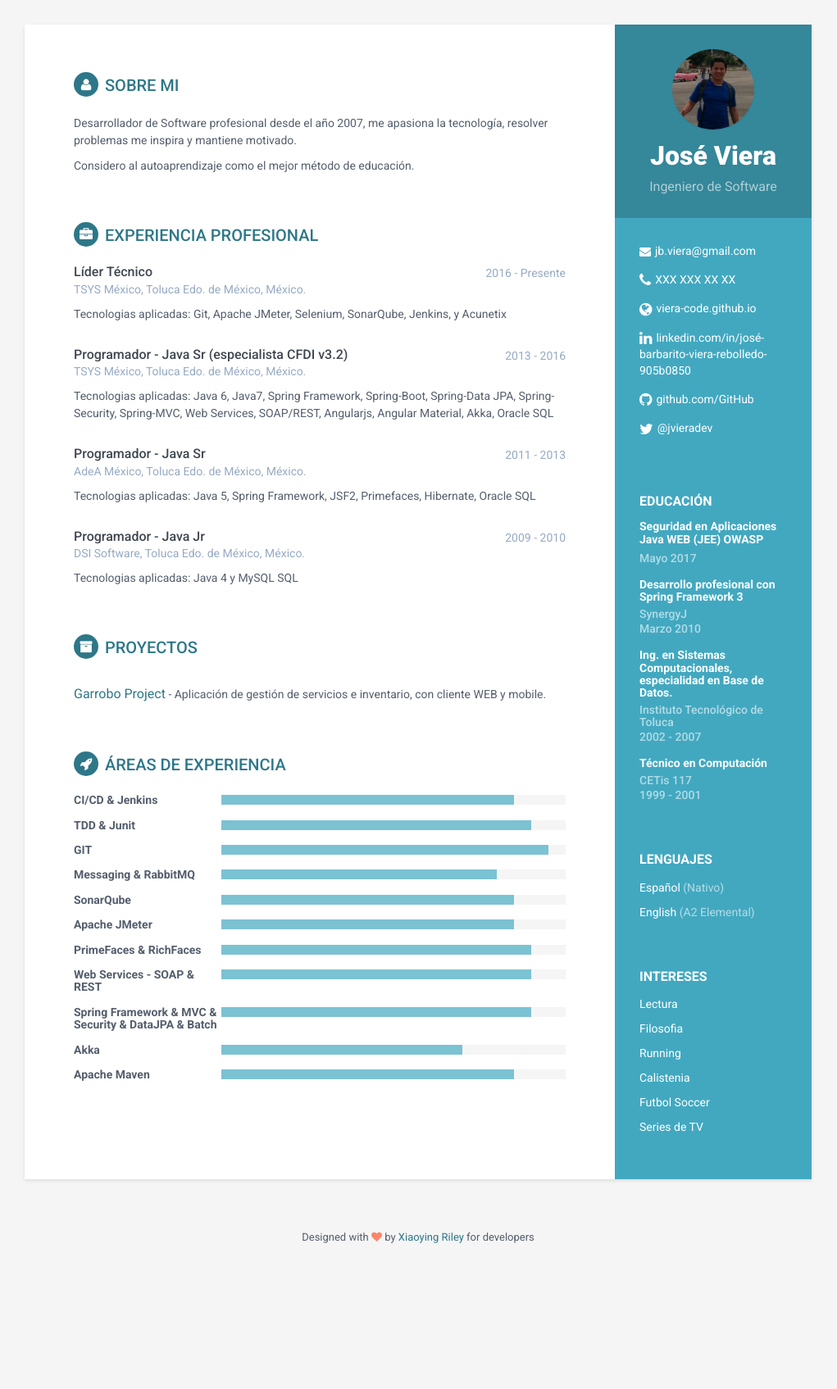
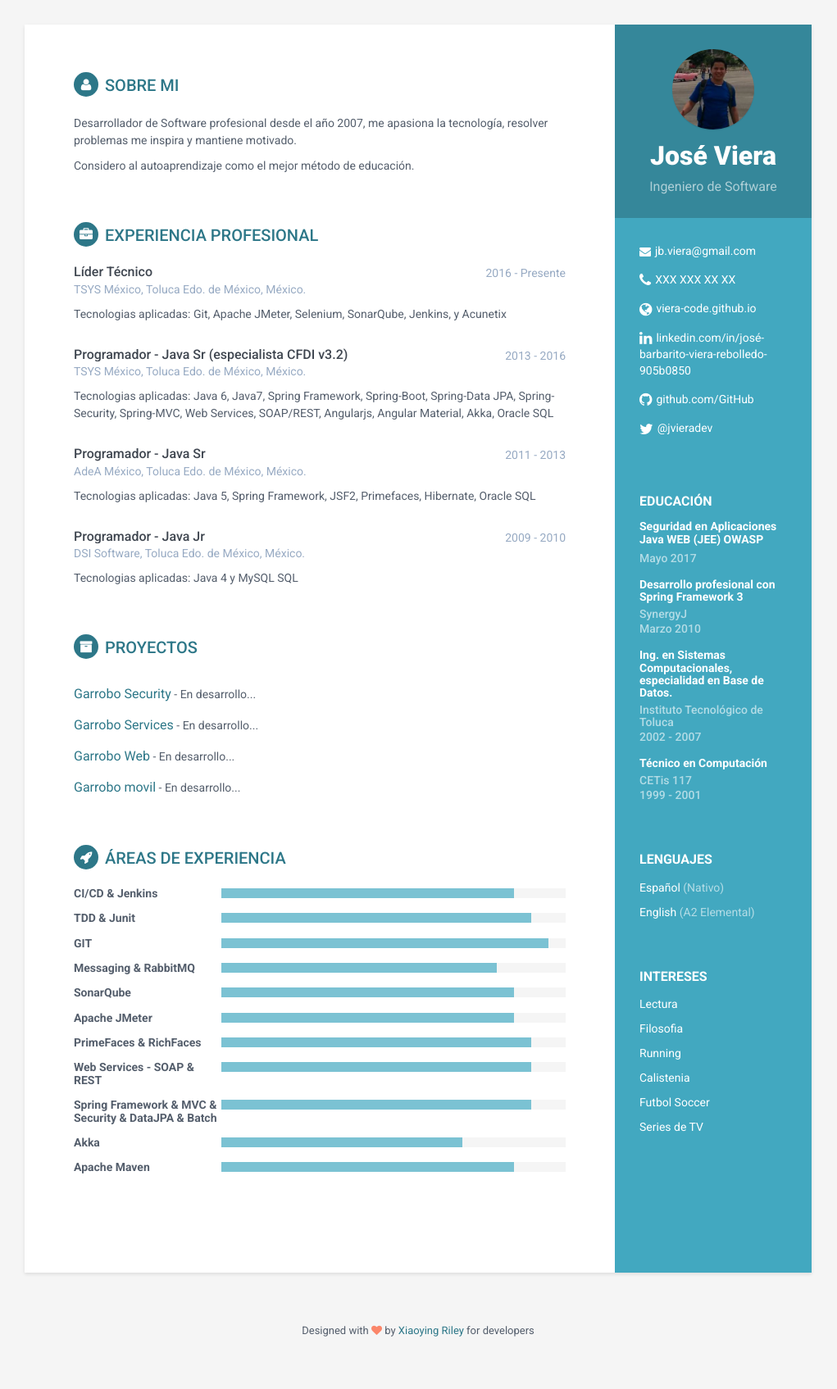
Before and after one commit to jviera/jviera.github.io, a Jekyll site: the page built from index.html, in a window 1280 px wide. Shown: the whole page at 82% size, without its empty margins (130-1151 px from the left). Built offline with Jekyll 4.4.1, drawn with Linux system fonts in a browser that asks for light colours; before the commit the page ends 1581 px from its top, so only the background shows below that.

Commit message:
Update projects.html

```diff
--- a/_includes/projects.html
+++ b/_includes/projects.html
@@ -2,8 +2,17 @@
                 <h2 class="section-title"><i class="fa fa-archive"></i>Proyectos</h2>
                 <div class="intro">
                     <p></p>
-                </div><!--//intro-->
+                </div>
                 <div class="item">
-                    <span class="project-title"><a href="https://github.com/jviera/garrobo">Garrobo Project</a></span> - <span class="project-tagline">Aplicación de gestión de servicios e inventario, con cliente WEB y mobile.</span>
-                </div><!--//item-->
-</section><!--//section-->
+                    <span class="project-title"><a href="https://github.com/jviera/garrobo">Garrobo Security</a></span> - <span class="project-tagline">En desarrollo...</span>
+                </div>
+                <div class="item">
+                    <span class="project-title"><a href="https://github.com/jviera/garrobo">Garrobo Services</a></span> - <span class="project-tagline">En desarrollo...</span>
+                </div>
+                <div class="item">
+                    <span class="project-title"><a href="https://github.com/jviera/garrobo">Garrobo Web</a></span> - <span class="project-tagline">En desarrollo...</span>
+                </div>
+                <div class="item">
+                    <span class="project-title"><a href="https://github.com/jviera/garrobo">Garrobo movil</a></span> - <span class="project-tagline">En desarrollo...</span>
+                </div>
+</section>
```
